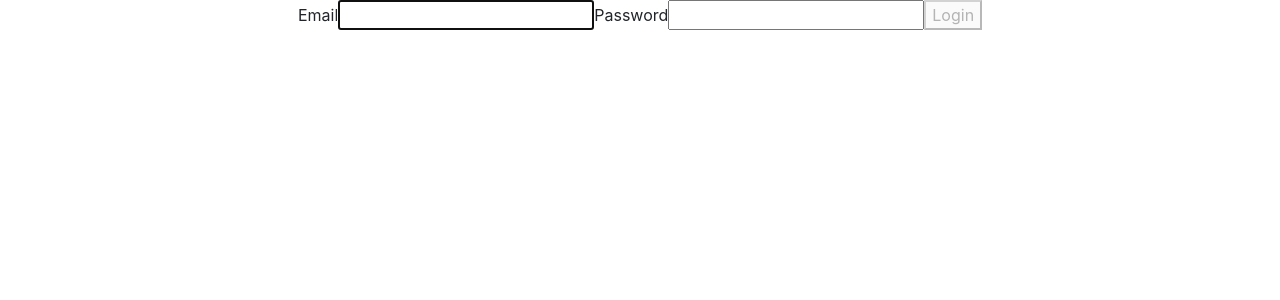
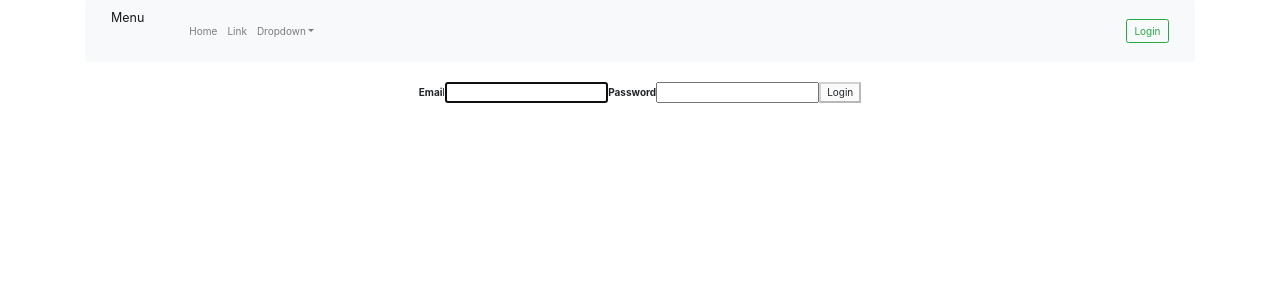
Before and after one commit to DirkEnders/customizedeffects, a React (Create React App) app: page / in a window 1280 px wide. Shown: the top 300 px of the page. Built offline with nearby package versions, Linux system fonts and the light colour scheme.

Commit message:
1 Version NavBar.js

```diff
--- a/package.json
+++ b/package.json
@@ -6,8 +6,9 @@
     "@testing-library/jest-dom": "^4.2.4",
     "@testing-library/react": "^9.3.2",
     "@testing-library/user-event": "^7.1.2",
-    "bootstrap": "^4.1.2",
+    "bootstrap": "^4.5.2",
     "react": "^16.13.1",
+    "react-bootstrap": "^1.3.0",
     "react-bootstrap-icons": "^1.0.3-alpha5",
     "react-dom": "^16.13.1",
     "react-scripts": "3.4.3"
--- a/public/index.html
+++ b/public/index.html
@@ -24,6 +24,8 @@
       work correctly both with client-side routing and a non-root public URL.
       Learn how to configure a non-root public URL by running `npm run build`.
     -->
+    <link rel="stylesheet" href="https://maxcdn.bootstrapcdn.com/bootstrap/3.3.7/css/bootstrap.min.css" integrity="sha384-BVYiiSIFeK1dGmJRAkycuHAHRg32OmUcww7on3RYdg4Va+PmSTsz/K68vbdEjh4u" crossorigin="anonymous">
+
     <title>React App</title>
   </head>
   <body>
--- a/src/Main.js
+++ b/src/Main.js
@@ -1,13 +1,16 @@
 import React, { useState } from "react";
 import {LoginView} from "./LoginView";
+import {NavBar} from'./NavBar'
 
 export function Main(){
 
     const[isUserLoggedIn,setUserIsLoggedOn] = useState(false)
 
     return (
-
-       <LoginView/>
+        <div>
+            <NavBar/>
+            <LoginView/>
+        </div>
 
     )
 
--- /dev/null
+++ b/src/NavBar.js
@@ -0,0 +1,29 @@
+import React from 'react';
+import { Navbar, NavItem, NavDropdown, MenuItem, Nav, Form, FormControl, Button } from 'react-bootstrap';
+
+export function NavBar () {
+    return (
+        <div className='App tc f3'>
+            <Navbar bg='light' expand='lg'>
+                <Navbar.Brand href="#home">Menu</Navbar.Brand>
+                <Navbar.Toggle aria-controls="basic-navbar-nav" />
+                <Navbar.Collapse id="basic-navbar-nav">
+                    <Nav className='mr-auto'>
+                        <Nav.Link href="#home">Home</Nav.Link>
+                        <Nav.Link href="#link">Link</Nav.Link>
+                        <NavDropdown title="Dropdown" id="basic-nav-dropdown">
+                            <NavDropdown.Item href="#action/3.1">Action</NavDropdown.Item>
+                            <NavDropdown.Item href="#action/3.2">Another action</NavDropdown.Item>
+                            <NavDropdown.Item href="#action/3.3">Something</NavDropdown.Item>
+                            <NavDropdown.Divider />
+                            <NavDropdown.Item href="#action/3.4">Separated link</NavDropdown.Item>
+                        </NavDropdown>
+                    </Nav>
+                    <Form inline>
+                        <Button variant="outline-success">Login</Button>
+                    </Form>
+                </Navbar.Collapse>
+            </Navbar>
+        </div>
+    );
+}
```
Also changed, not shown: 1 other file (tests, documents, lock files or other folders).
